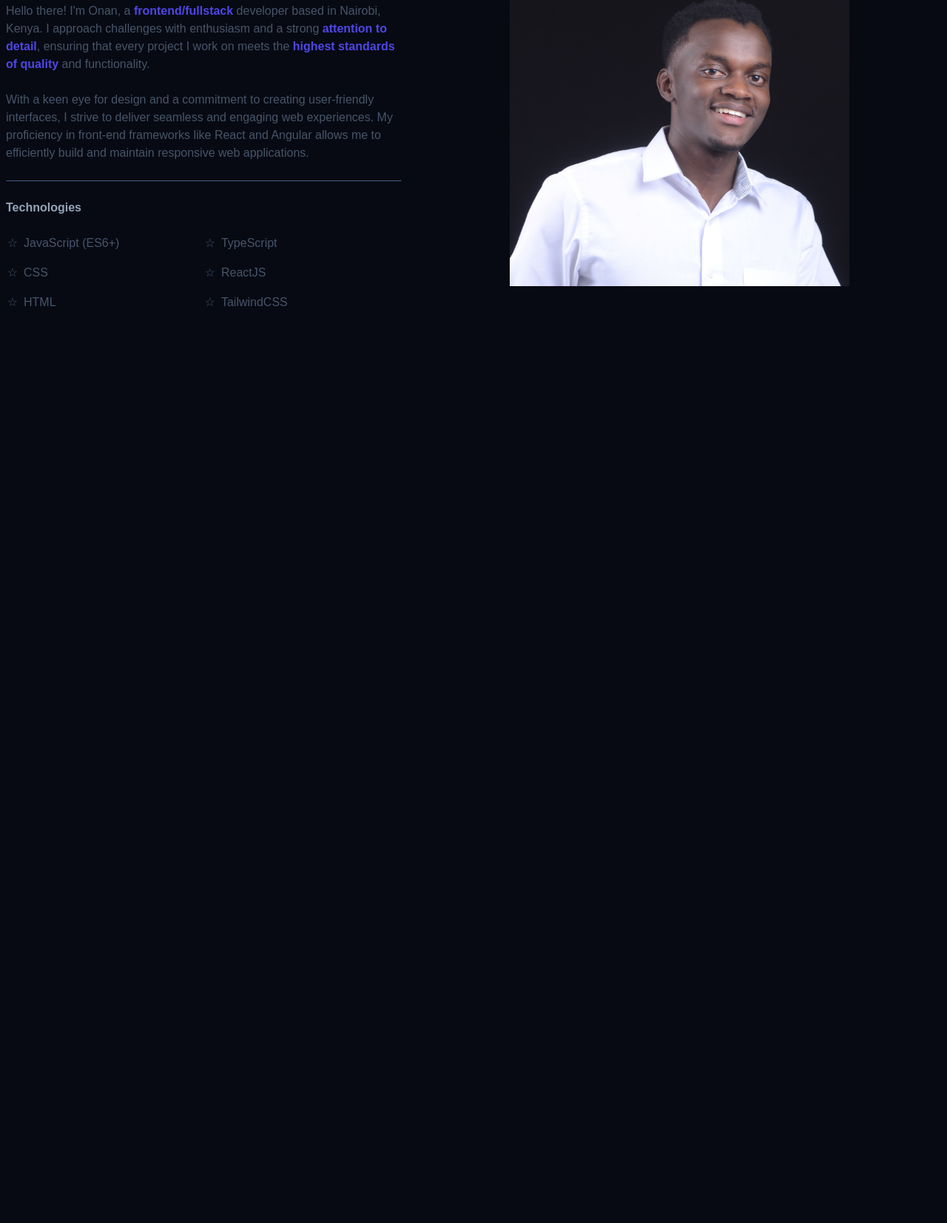
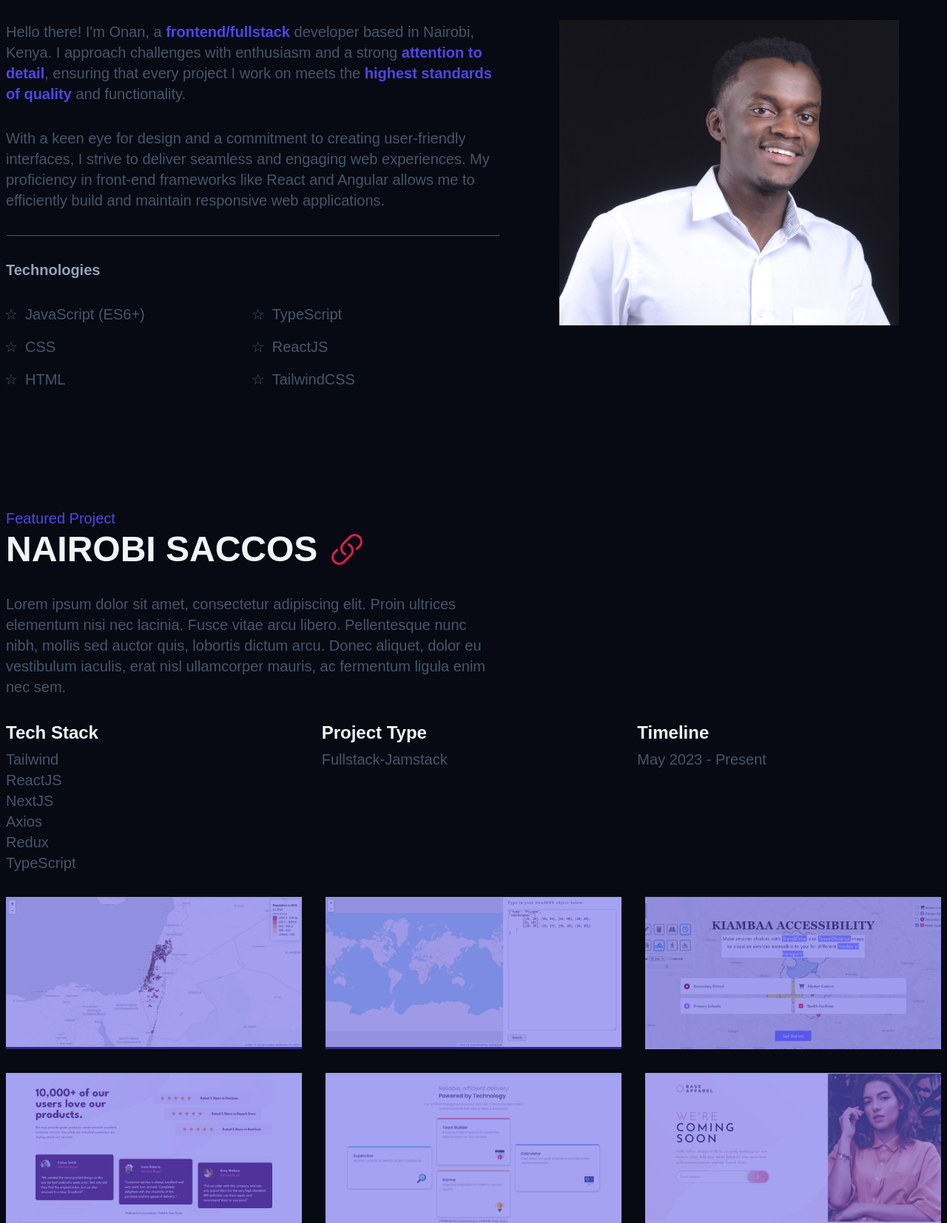
Before and after one commit to Onan-Thairu/thairu-onan, a website built with Vite: page index.html in a window 1280 px wide. Shown: the part 1078-2732 px from the top of the page at 74% size. Before the commit the page ends 1499 px from the top, so only its background shows below. Built offline with nearby package versions, Linux system fonts and the light colour scheme; a web font is replaced by a local one.

Commit message:
chore: style featured section.

```diff
--- a/index.html
+++ b/index.html
@@ -83,8 +83,67 @@
           <img class="about__img" src="about3.jpg" alt="Profile picture">
         </div>
       </section>
+      <section class="featured container section">
+        <h3 class="featured__subtitle">Featured project</h3>
+        <div class="featured__wrapper">
+          <h2 class="featured__title">Nairobi Saccos</h2>
+          <a class="featured__link" href="#">
+            <svg xmlns="http://www.w3.org/2000/svg" fill="none" viewBox="0 0 24 24" stroke-width="1.5" stroke="currentColor">
+              <path stroke-linecap="round" stroke-linejoin="round" d="M13.19 8.688a4.5 4.5 0 011.242 7.244l-4.5 4.5a4.5 4.5 0 01-6.364-6.364l1.757-1.757m13.35-.622l1.757-1.757a4.5 4.5 0 00-6.364-6.364l-4.5 4.5a4.5 4.5 0 001.242 7.244" />
+            </svg>
+          </a>
+        </div>
+        <p class="featured__description">
+          Lorem ipsum dolor sit amet, consectetur adipiscing elit. Proin ultrices elementum
+          nisi nec lacinia. Fusce vitae arcu libero. Pellentesque nunc nibh, mollis sed
+          auctor quis, lobortis dictum arcu. Donec aliquet, dolor eu vestibulum iaculis,
+          erat nisl ullamcorper mauris, ac fermentum ligula enim nec sem.
+        </p>
+        <div class="featured__info-container">
+          <div>
+            <h3 class="featured__label">Tech stack</h3>
+            <ul class="featured__tech-stack">
+              <li class="featured__info">Tailwind</li>
+              <li class="featured__info">ReactJS</li>
+              <li class="featured__info">NextJS</li>
+              <li class="featured__info">Axios</li>
+              <li class="featured__info">Redux</li>
+              <li class="featured__info">TypeScript</li>
+            </ul>
+          </div>
+          <div>
+            <h3 class="featured__label">Project type</h3>
+            <p class="featured__info">Fullstack-Jamstack</p>
+          </div>
+          <div>
+            <h3 class="featured__label">Timeline</h3>
+            <p class="featured__info">May 2023 - present</p>
+          </div>
+        </div>
+
+        <div class="featured__img-container">
+          <div class="featured__img-wrapper">
+            <img src="KiambaaAccessibility.png" alt="KiambaaAccessibility">
+          </div>
+          <div class="featured__img-wrapper">
+            <img src="GeoJSON-Viewer.png" alt="GeoJSON-Viewer">
+          </div>
+          <div class="featured__img-wrapper">
+            <img src="Israel-Towns.png" alt="Israel-Towns">
+          </div>
+          <div class="featured__img-wrapper">
+            <img src="social-proof-section.png" alt="social-proof-section">
+          </div>
+          <div class="featured__img-wrapper">
+            <img src="four-card-feature.png" alt="four-card-feature">
+          </div>
+          <div class="featured__img-wrapper">
+            <img src="coming-soon.png" alt="coming-soon">
+          </div>
+        </div>
+
+      </section>
       <!-- <section></section>
-      <section></section>
       <section></section> -->
     </main>
     <!-- <footer></footer> -->
--- a/src/main.js
+++ b/src/main.js
@@ -3,4 +3,5 @@ import '../styles/style.css'
 import '../styles/components/header.css'
 import '../styles/components/hero.css'
 import '../styles/components/about.css'
+import '../styles/components/featured.css'
 import '../styles/utils.css'
--- a/styles/components/about.css
+++ b/styles/components/about.css
@@ -93,11 +93,41 @@ img {
     justify-content: space-between;
     align-items: center;
   }
+  .about__title {
+    font-size: var(--size-4xl);
+  }
+  .about__description {
+    font-size: var(--size-lg);
+  }
+  .about__subtitle {
+    font-size: var(--size-lg);
+  }
+  .about__list {
+    font-size: var(--size-lg);
+  }
 }
 
 /* xl */
-/* @media (min-width: 1280px) {
-} */
+@media (min-width: 1280px) {
+  .about__content {
+    gap: 2rem;
+  }
+  .about__title {
+    font-size: var(--size-5xl);
+  }
+  .about__description {
+    font-size: var(--size-xl);
+  }
+  .about__subtitle {
+    font-size: var(--size-xl);
+  }
+  .about__list {
+    font-size: var(--size-xl);
+  }
+  .about_img {
+    width: 30.75rem;
+  }
+}
 
 /* 2xl */
 /* @media (min-width: 1536px) {
--- /dev/null
+++ b/styles/components/featured.css
@@ -0,0 +1,166 @@
+.featured__subtitle {
+  font-size: var(--size-sm);
+  color: var(--clr-indigo);
+  text-transform: capitalize;
+  font-weight: 400;
+}
+.featured__wrapper {
+  display: flex;
+  align-items: center;
+  gap: 1rem;
+}
+.featured__title {
+  font-size: var(--size-2xl);
+  color: var(--clr-light);
+  text-transform: uppercase;
+}
+.featured__link {
+  height: var(--size-2xl);
+  width: var(--size-2xl);
+}
+.featured__description {
+  max-width: 60ch;
+  color: var(--clr-slate600);
+  font-size: var(--size-sm);
+  margin: 1rem 0;
+}
+.featured__info-container {
+  display: flex;
+  flex-wrap: wrap;
+  gap: 1rem;
+}
+.featured__info-container div {
+  flex: 1;
+  min-width: 250px;
+}
+.featured__label {
+  font-size: var(--size-base);
+  text-transform: capitalize;
+  margin-bottom: 0.25em;
+}
+.featured__tech-stack {
+  padding: 0;
+  list-style: none;
+}
+.featured__info {
+  font-size: var(--size-sm);
+  color: var(--clr-slate600);
+  text-transform: capitalize;
+}
+.featured__img-container {
+  margin-top: 1rem;
+  display: grid;
+  grid-template-columns: repeat(auto-fit, minmax(300px, 1fr));
+  grid-gap: 1rem;
+}
+.featured__img-wrapper {
+  position: relative;
+}
+.featured__img-wrapper::after {
+  content: '';
+  background-color: rgba(79, 70, 229, 0.5);
+  width: 100%;
+  height: 100%;
+  position: absolute;
+  top: 0;
+  left: 0;
+  z-index: 1;
+  transition: background-color 0.3s;
+}
+.featured__img-wrapper:hover::after {
+  background-color: rgba(79, 70, 229, 0.1);
+}
+
+
+/* xs */
+@media (min-width: 475px) {
+  .featured__subtitle {
+    font-size: var(--size-base);
+  }
+  .featured__title {
+    font-size: var(--size-3xl);
+  }
+  .featured__link {
+    height: var(--size-3xl);
+    width: var(--size-3xl);
+  }
+  .featured__description {
+    font-size: var(--size-lg);
+    margin: 1.5rem 0;
+  }
+  .featured__label {
+    font-size: var(--size-lg);
+  }
+  .featured__info {
+    font-size: var(--size-base);
+  }
+  .featured__img-container {
+    margin-top: 1.5rem;
+    grid-gap: 1.5rem;
+  }
+}
+/* sm */
+@media (min-width: 640px) {
+  .featured__img-container {
+    grid-template-columns: repeat(auto-fit, minmax(350px, 1fr));
+  }
+}
+
+/* md */
+/* @media (min-width: 768px) {
+} */
+
+/* lg */
+@media (min-width: 1024px) {
+  .featured__subtitle {
+    font-size: var(--size-lg);
+  }
+  .featured__title {
+    font-size: var(--size-4xl);
+  }
+  .featured__link {
+    height: var(--size-4xl);
+    width: var(--size-4xl);
+  }
+  .featured__description {
+    font-size: var(--size-lg);
+  }
+  .featured__label {
+    font-size: var(--size-xl);
+  }
+  .featured__info {
+    font-size: var(--size-lg);
+  }
+}
+
+/* xl */
+@media (min-width: 1280px) {
+  .featured__subtitle {
+    font-size: var(--size-xl);
+  }
+  .featured__title {
+    font-size: var(--size-5xl);
+  }
+  .featured__link {
+    height: var(--size-5xl);
+    width: var(--size-5xl);
+  }
+  .featured__description {
+    font-size: var(--size-xl);
+    margin: 2rem 0;
+  }
+  .featured__label {
+    font-size: var(--size-2xl);
+  }
+  .featured__info {
+    font-size: var(--size-xl);
+  }
+  .featured__img-container {
+    margin-top: 2rem;
+    grid-gap: 2rem;
+  }
+}
+
+/* 2xl */
+/* @media (min-width: 1536px) {
+} */
```
Also changed, not shown: public/GeoJSON-Viewer.png (added), public/Israel-Towns.png (added), public/KiambaaAccessibility.png (added), public/about2.JPG (deleted), public/coming-soon.png (added), public/four-card-feature.png (added), public/social-proof-section.png (added), 1 other file.
